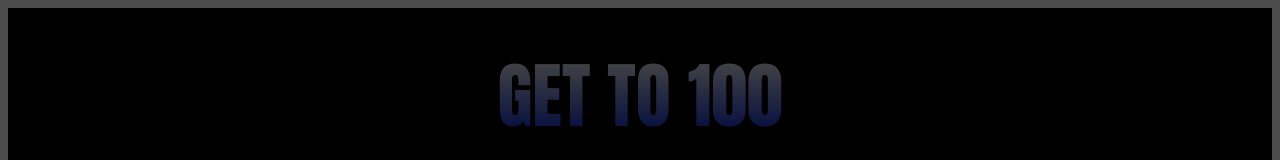
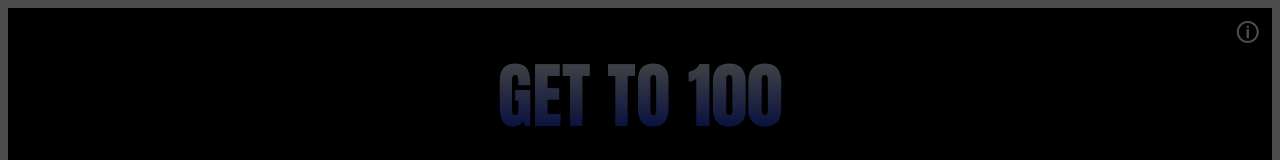
Before and after one commit to ilanasuied/full-stack-project-4-2, a React (Vite) app in the folder vite-project/: page / in a window 1280 px wide. Shown: the top 160 px of the page. Built offline with nearby package versions, Linux system fonts and the light colour scheme.

Commit message:
fixe the color of the button

```diff
--- a/vite-project/src/assets/components/TopPlayers.module.css
+++ b/vite-project/src/assets/components/TopPlayers.module.css
@@ -77,7 +77,7 @@
 .closeButton {
   position: absolute;
   top: 10px;
-  right: 10px;
+  right: 15px;
   padding: 5px;
   background-color: transparent;
   border: none;
@@ -85,6 +85,7 @@
   font-size: 24px;
   transition: none;
   transition: transform 0.1s ease;
+  color: white;
 }
 
 .closeButton:hover{
```
